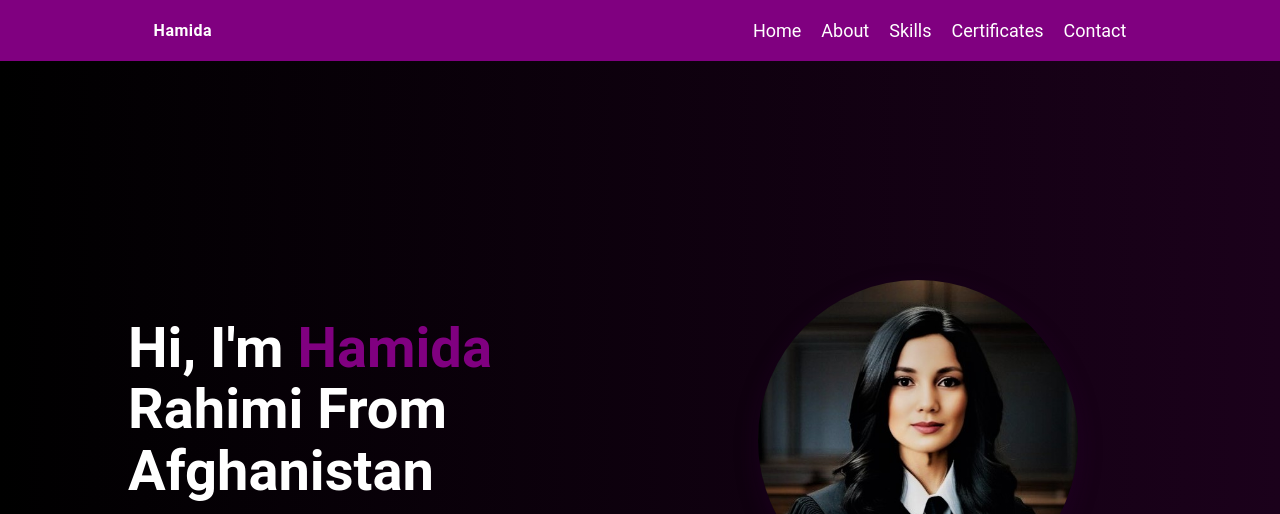
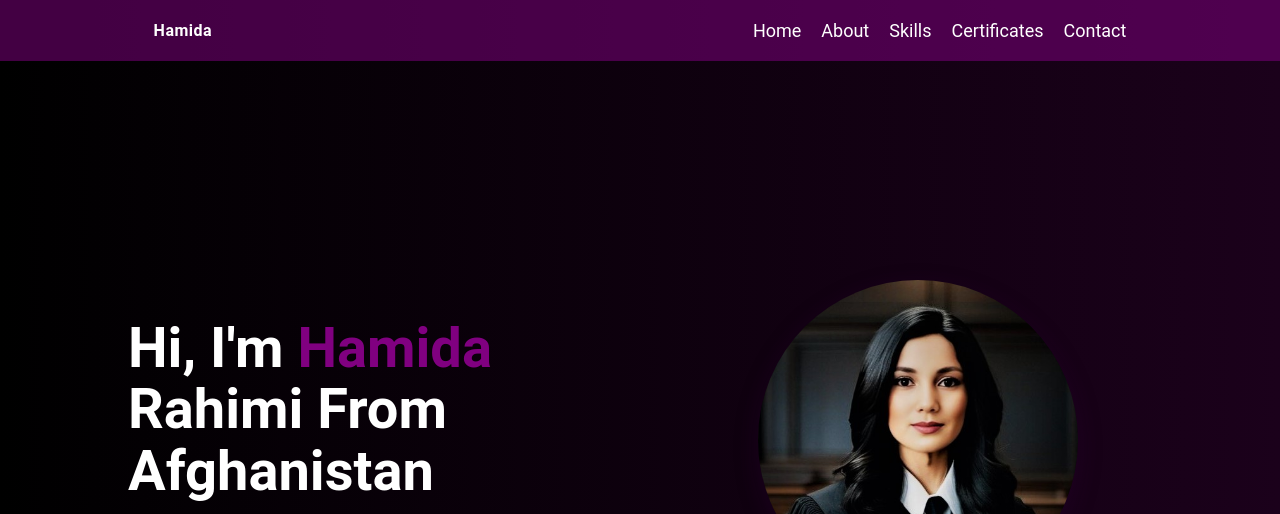
Before and after one commit to LunatriX0/Portfolio, a plain HTML site: page profilio_fixed.html in a window 1280 px wide. Shown: the top 514 px of the page. Drawn offline with Linux system fonts and the light colour scheme.

Commit message:
Adjust navbar background opacity for improved visibility

```diff
--- a/Style_fixed.css
+++ b/Style_fixed.css
@@ -28,7 +28,7 @@ body {
   top: 0;
   left: 0;
   width: 100%;
-  background: #800080;
+  background: #80008086;
   z-index: 1000;
 }
 .navbar1 .logo {
```
